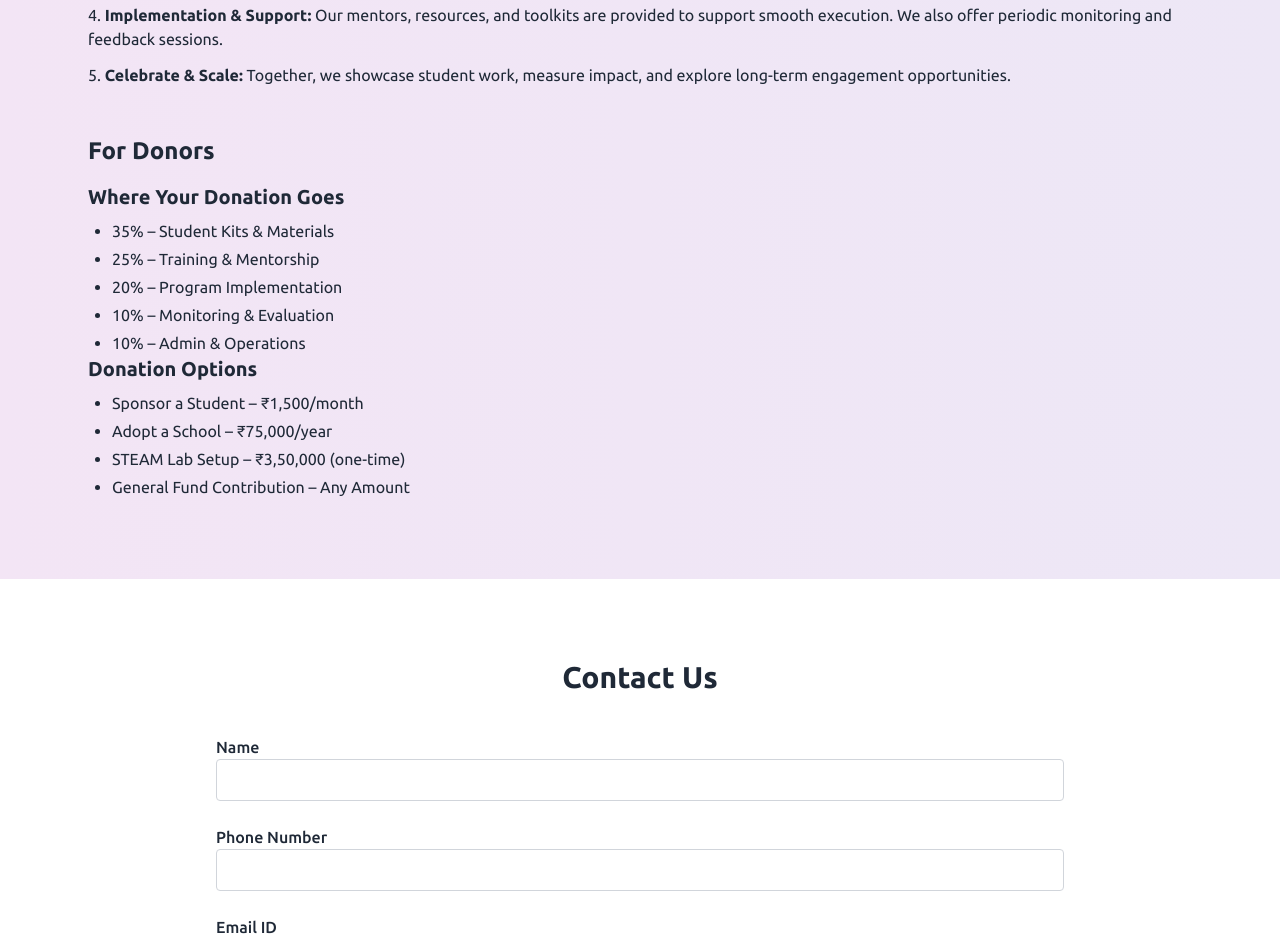
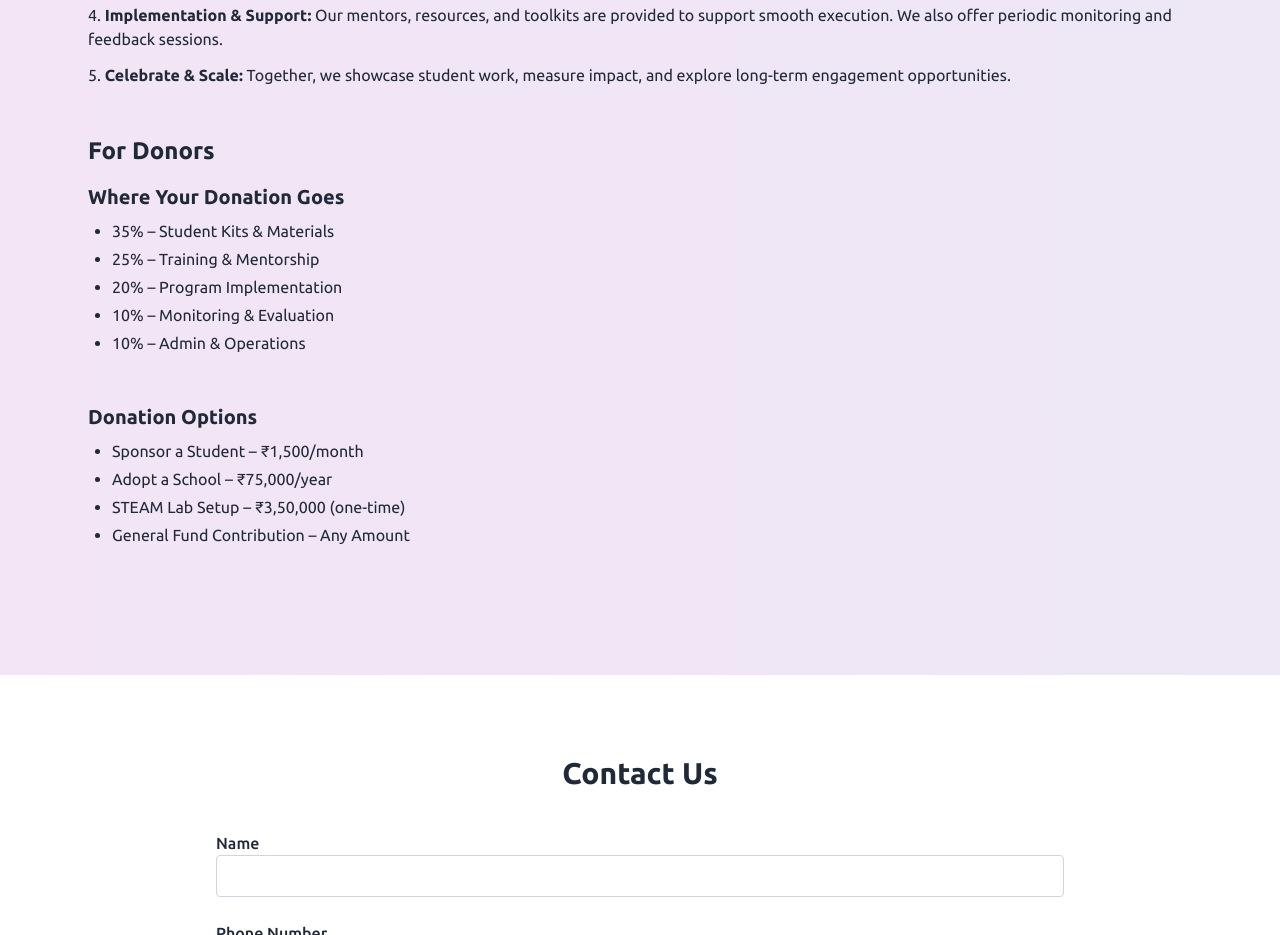
Before and after one commit to shivam-chaturvedi/steam-it, a plain HTML site: page index.html in a window 1280 px wide. Shown: the part 4929-5864 px from the top of the page. Drawn offline with nearby package versions, Linux system fonts and the light colour scheme.

```diff
--- a/index.html
+++ b/index.html
@@ -339,7 +339,8 @@
                 </ul> -->
             </div>
 
-            <div>
+            <div class="mb-12">
+                <div class="mb-12">
                     <h3 class="text-2xl font-semibold mb-4">For Donors</h3>
                     <h3 class="text-xl font-semibold mb-2">Where Your Donation Goes</h3>
                     <ul class="list-disc pl-6 space-y-1">
@@ -349,7 +350,8 @@
                         <li>10% – Monitoring & Evaluation</li>
                         <li>10% – Admin & Operations</li>
                     </ul>
-
+                </div>
+                <div class="mb-12">
                     <h3 class="text-xl font-semibold mb-2">Donation Options</h3>
                     <ul class="list-disc pl-6 space-y-1">
                         <li>Sponsor a Student – ₹1,500/month</li>
@@ -357,7 +359,7 @@
                         <li>STEAM Lab Setup – ₹3,50,000 (one-time)</li>
                         <li>General Fund Contribution – Any Amount</li>
                     </ul>
-
+                </div>
                 <!-- <h3 class="text-xl font-semibold mb-2">CSR Partnerships</h3>
                 <ul class="list-disc pl-6 space-y-1">
                     <li>Custom projects, reporting, employee volunteering</li>
```
Lines whose indentation alone changed are shown as unchanged.
